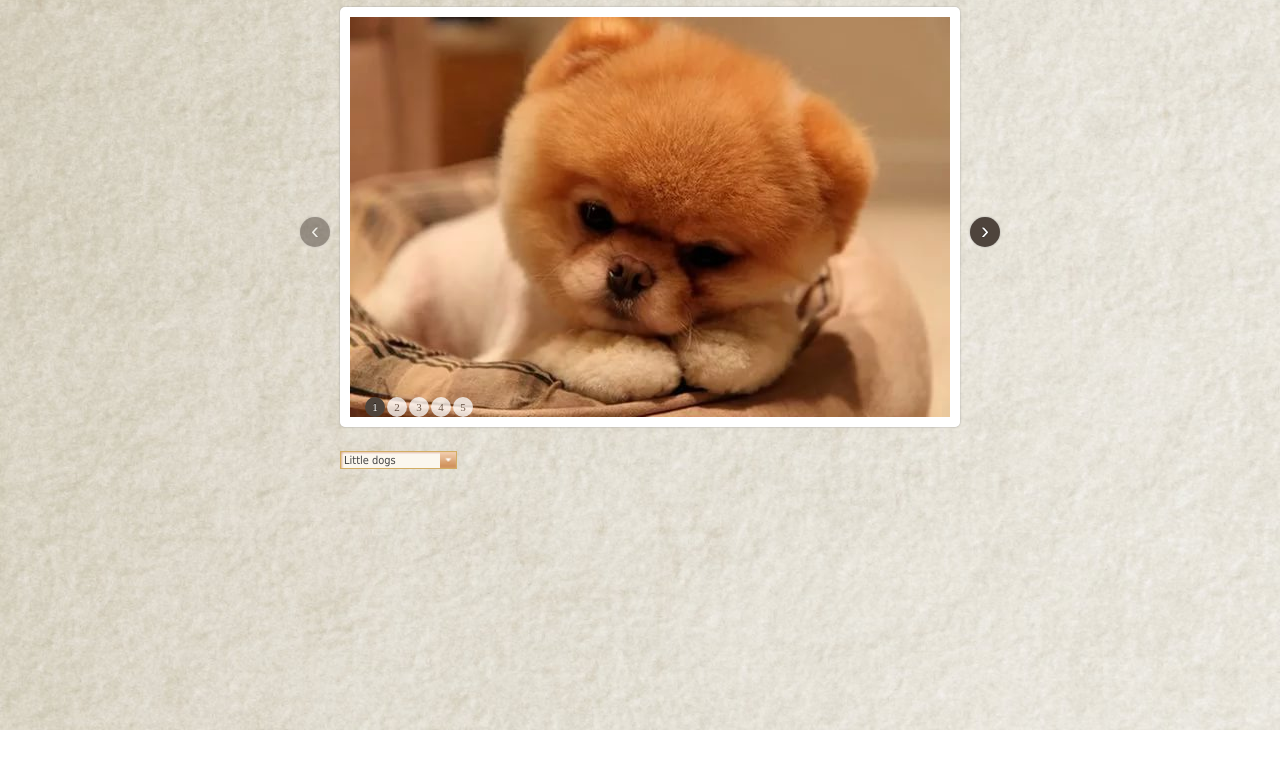
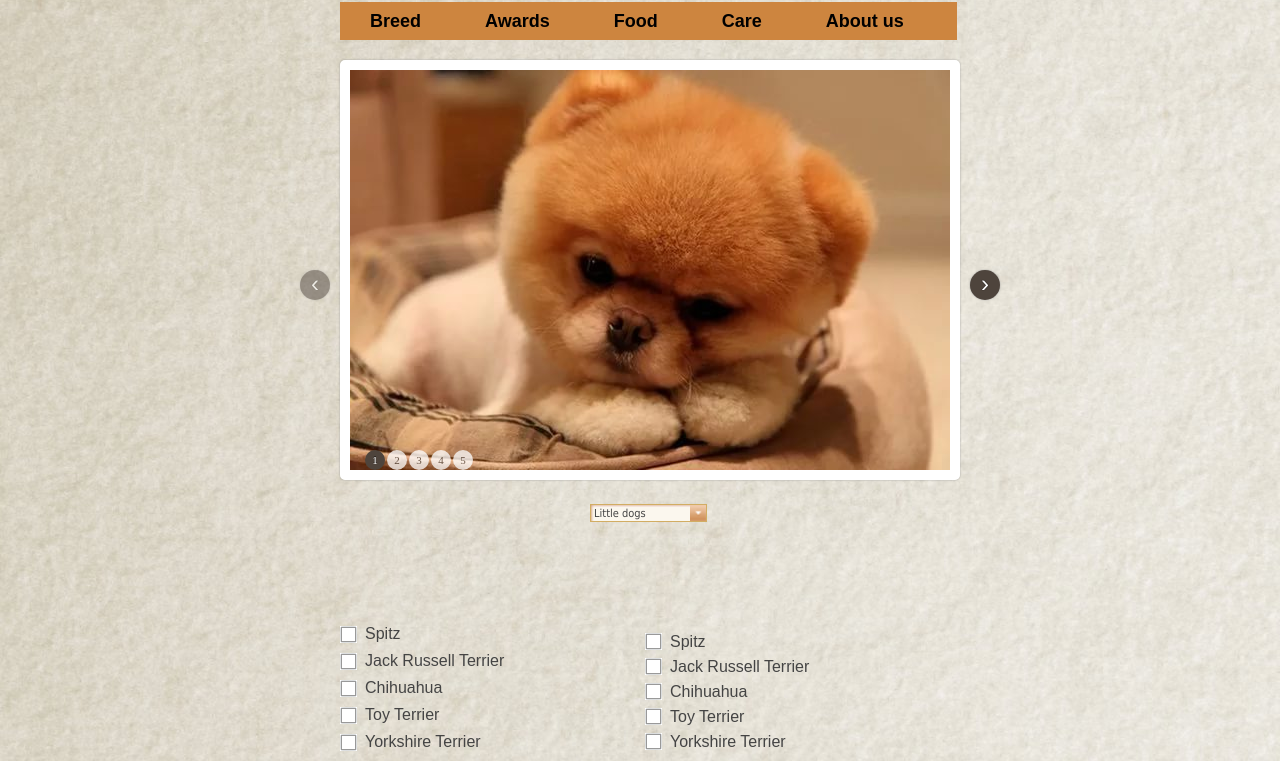
Before and after one commit to T-Lia/Liatambur_JS_9-10, a plain HTML site: page index.html in a window 1280 px wide. Shown: the part 70-831 px from the top of the page. Before the commit the page ends 800 px from the top, so only its background shows below. Drawn offline with nearby package versions, Linux system fonts and the light colour scheme.

Commit message:
finished checkbox and menu

```diff
--- a/css/style.css
+++ b/css/style.css
@@ -13,11 +13,149 @@ body {
 }
 
 .header-text {
+    font-family: Arial;
     font-size: 42px;
     font-weight: bold;
     text-align: center;
 }
 
+/*-------Menu-------------------*/
+
+nav {
+    width: 617px;
+    /*height: 30px;*/
+    background-color: peru;
+
+}
+
+.menu_item {
+    display: inline-block;
+    padding: 10px 30px;
+    position: relative;
+}
+
+.submenu {
+    top: 100px;
+    left: -200px;
+    background-color: #d2ad63;
+    position: absolute;
+    display: block;
+    z-index: 10;
+    opacity: 0;
+    transition-duration: 2s;
+    transition-property: top,left,opacity;
+}
+
+.submenu_item {
+    padding: 10px 25px;
+}
+
+.menu_item:hover .submenu {
+    top: 35px;
+    left: 0;
+    opacity: 1;
+}
+
+.menu_item:hover .menu_link {
+    color: #87683d;
+}
+
+.menu_item:hover {
+    background-color: #d2ad63;
+}
+
+.menu_link, .submenu_link {
+    cursor: pointer;
+    text-decoration: none;
+    font-family: Arial;
+    font-size: 18px;
+    font-weight: 600;
+    color: #000;
+}
+
+.submenu_link {
+    font-size: 14px;
+    font-weight: 500;
+}
+
+/*---------Select---------------*/
+
 .select-wrapper {
-    margin: 15px auto;
+    margin: 0 250px;
 }
+
+/*-------jQuery checkbox-------*/
+.checkbox_container {
+    display: inline-block;
+    width: 500px;
+}
+
+.jQ_checkbox-wrapper {
+    display: inline-block;
+    width: 300px;
+    margin-top: 100px;
+    clear: both;
+}
+
+.niceCheck {
+    height: 17px;
+    width: 150px;
+    display: block;
+    margin-bottom: 10px;
+    padding-left: 25px;
+    cursor: pointer;
+    background: url("../img/checkbox-sprite.png") 0 0 no-repeat;
+    font-family: Arial;
+    font-size: 16px;
+    color: #444;
+}
+
+.niceCheck input {
+    display: none;
+}
+
+.active {
+    background-position: 0 -17px;
+}
+
+/*--------css checkbox----------*/
+
+.css_checkbox-wrapper {
+    display: inline-block;
+    width: 195px;
+}
+
+.box {
+    margin-bottom: 5px;
+}
+
+.css_check {
+    margin-left: -15px;
+    cursor: pointer;
+    font-family: Arial;
+    font-size: 16px;
+    color: #444;
+}
+
+.css_check:before {
+    content: " ";
+    display: inline-block;
+    width: 17px;
+    height: 17px;
+    position: relative;
+    top: 3px;
+    left: -8px;
+    background: url("../img/checkbox-sprite.png");
+}
+
+input[type=checkbox]:checked + .css_check:before {
+    background-position: 0 -17px;
+}
+
+.css_check:hover:before {
+    background-position: 0 -34px;
+}
+
+input[type=checkbox]:checked + .css_check:hover:before {
+    background-position: 0 -51px;
+}
--- a/index.html
+++ b/index.html
@@ -17,6 +17,23 @@
     <div class="header">
         <h1 class="header-text">Little Dogs</h1>
     </div>
+<!--=========================Menu==================================-->
+    <nav>
+        <ul class="menu">
+            <li class="menu_item"><a href="#" class="menu_link">Breed</a></li>
+            <li class="menu_item"><a href="#" class="menu_link">Awards</a></li>
+            <li class="menu_item"><a href="#" class="menu_link">Food</a>
+                <ul class="submenu">
+                    <li class="submenu_item"><a href="#" class="submenu_link">Feed</a></li>
+                    <li class="submenu_item"><a href="#" class="submenu_link">Meat</a></li>
+                    <li class="submenu_item"><a href="#" class="submenu_link">Bones</a></li>
+                    <li class="submenu_item"><a href="#" class="submenu_link">Vitamins</a></li>
+                </ul>
+            </li>
+            <li class="menu_item"><a href="#" class="menu_link">Care</a></li>
+            <li class="menu_item"><a href="#" class="menu_link">About us</a></li>
+        </ul>
+    </nav>
 <!--=============================Carousel===============================-->
     <div class="jcarousel-wrapper">
         <div class="jcarousel">
@@ -48,9 +65,46 @@
 
         </select>
     </div>
+
+<!--=====================jQuery Checkbox=================================-->
+
+    <div class="checkbox_container">
+        <div class="jQ_checkbox-wrapper">
+            <span class="niceCheck"><input type="checkbox" name="ch1">Spitz</span>
+            <span class="niceCheck"><input type="checkbox" name="ch2">Jack Russell Terrier</span>
+            <span class="niceCheck"><input type="checkbox" name="ch3">Chihuahua</span>
+            <span class="niceCheck"><input type="checkbox" name="ch4">Toy Terrier</span>
+            <span class="niceCheck"><input type="checkbox" name="ch5">Yorkshire Terrier</span>
+        </div>
+
+<!--=====================css Checkbox======================================-->
+
+        <div class="css_checkbox-wrapper">
+            <div class="box">
+                <input type="checkbox" id="ch1">
+                <label for="ch1" class="css_check">Spitz</label>
+            </div>
+            <div class="box">
+                <input type="checkbox" id="ch2">
+                <label for="ch2" class="css_check">Jack Russell Terrier</label>
+            </div>
+            <div class="box">
+                <input type="checkbox" id="ch3">
+                <label for="ch3" class="css_check">Chihuahua</label>
+            </div>
+            <div class="box">
+                <input type="checkbox" id="ch4">
+                <label for="ch4" class="css_check">Toy Terrier</label>
+            </div>
+            <div class="box">
+                <input type="checkbox" id="ch5">
+                <label for="ch5" class="css_check">Yorkshire Terrier</label>
+            </div>
+        </div>
+
+    </div>
+
 </div>
-
-
 
 </body>
 </html>
--- a/js/script.js
+++ b/js/script.js
@@ -40,3 +40,12 @@ $ (function () {
 $ (function () {
     $ ('#default-usage-select').selectbox();
 });
+
+// ====================jQuery checkbox====================
+
+$ (function () {
+    var $check = $('.niceCheck');
+    $check.on('mousedown', function () {
+        $(this).toggleClass('active');
+    })
+});
```
Also changed, not shown: js/jquery.checkbox.js (added, +44 -0 lines), img/checkbox-sprite.png (added).
